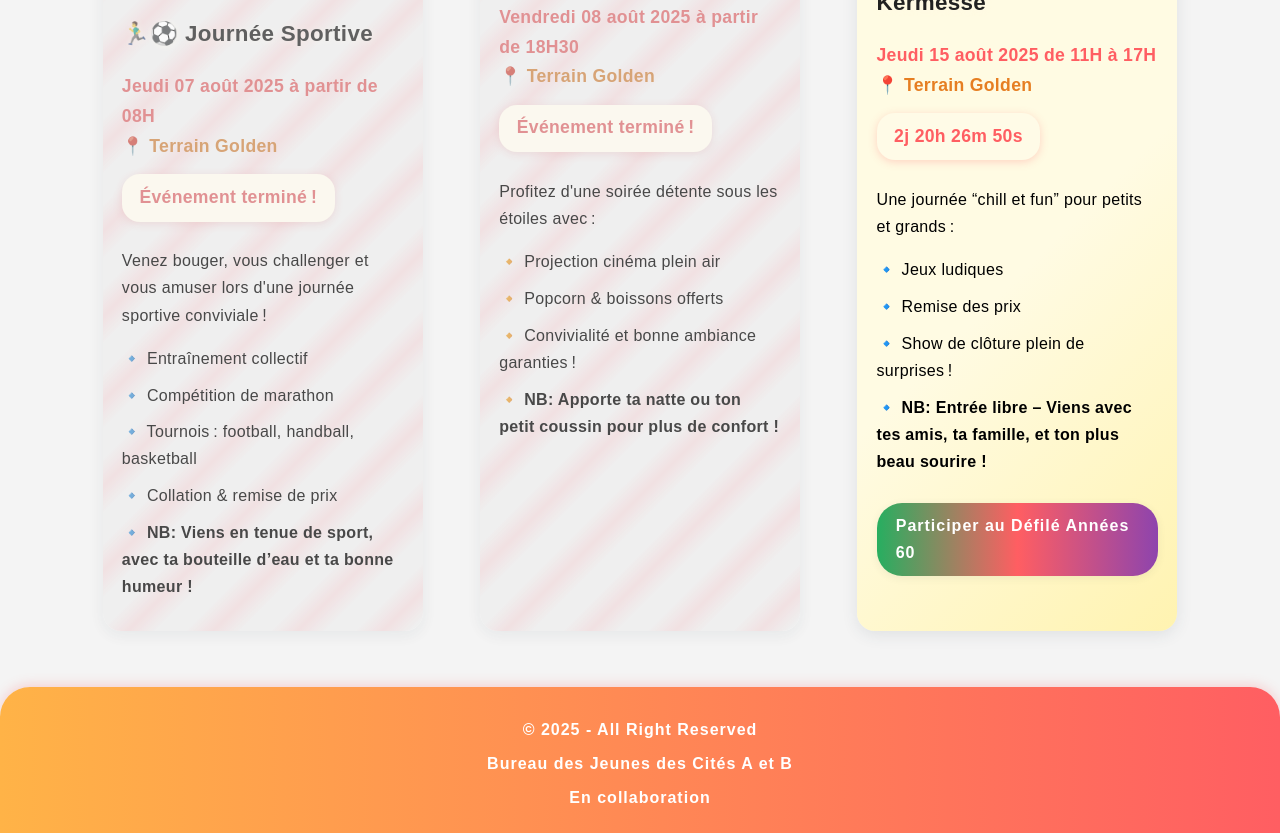
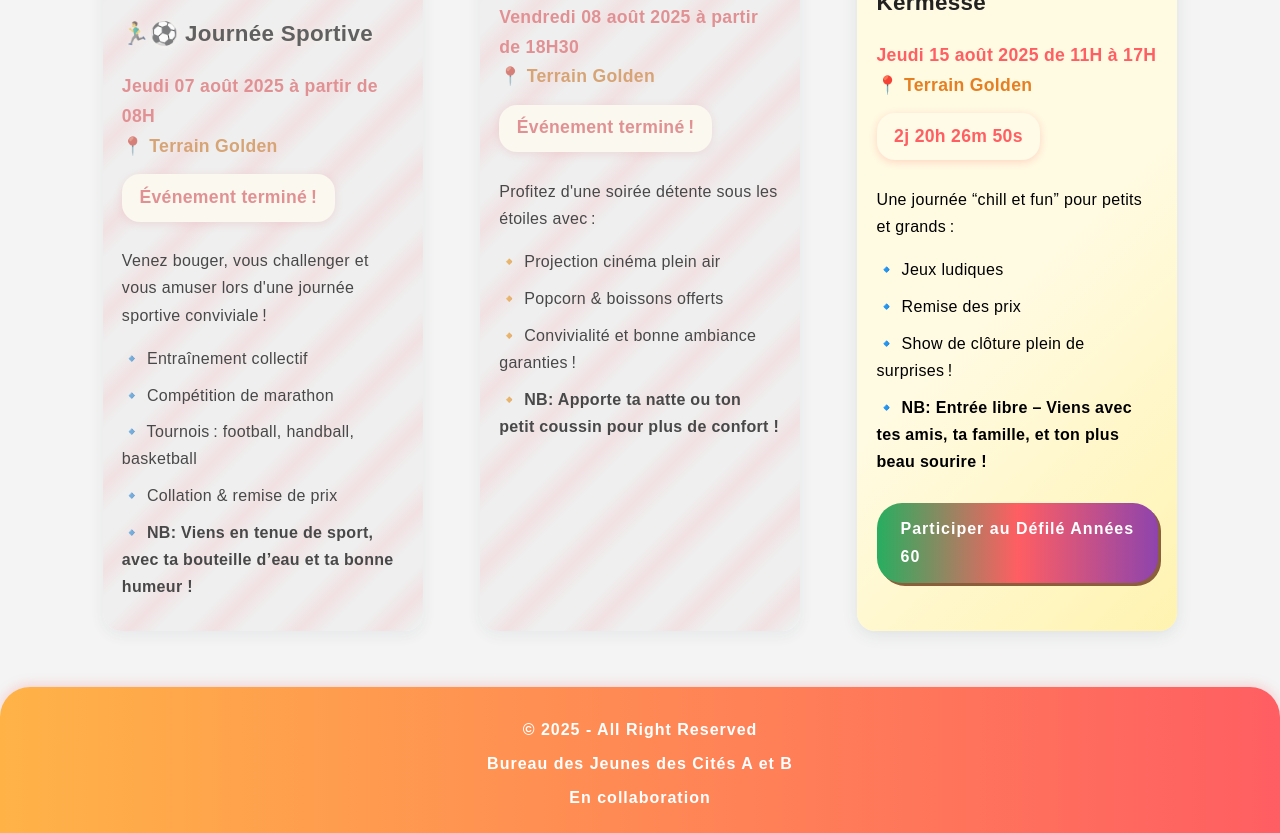
Before and after one commit to Yunki0/event-BJCP, a plain HTML site: page src/index.html in a window 1280 px wide. Shown: the part 530-1363 px from the top of the page. Drawn offline with Linux system fonts and the light colour scheme; a web font is replaced by a local one.

Commit message:
Ajout de class

```diff
--- a/src/index.html
+++ b/src/index.html
@@ -81,7 +81,7 @@
                     <li>🔹 Show de clôture plein de surprises !</li>
                     <li>🔹 <strong>NB: Entrée libre – Viens avec tes amis, ta famille, et ton plus beau sourire !</strong></li>
                 </ul>
-                <a href="annee-60.html">Participer au Défilé Années 60</a>
+                <a class="btn" href="annee-60.html">Participer au Défilé Années 60</a>
             </article>
         </section>
     </main>
```
